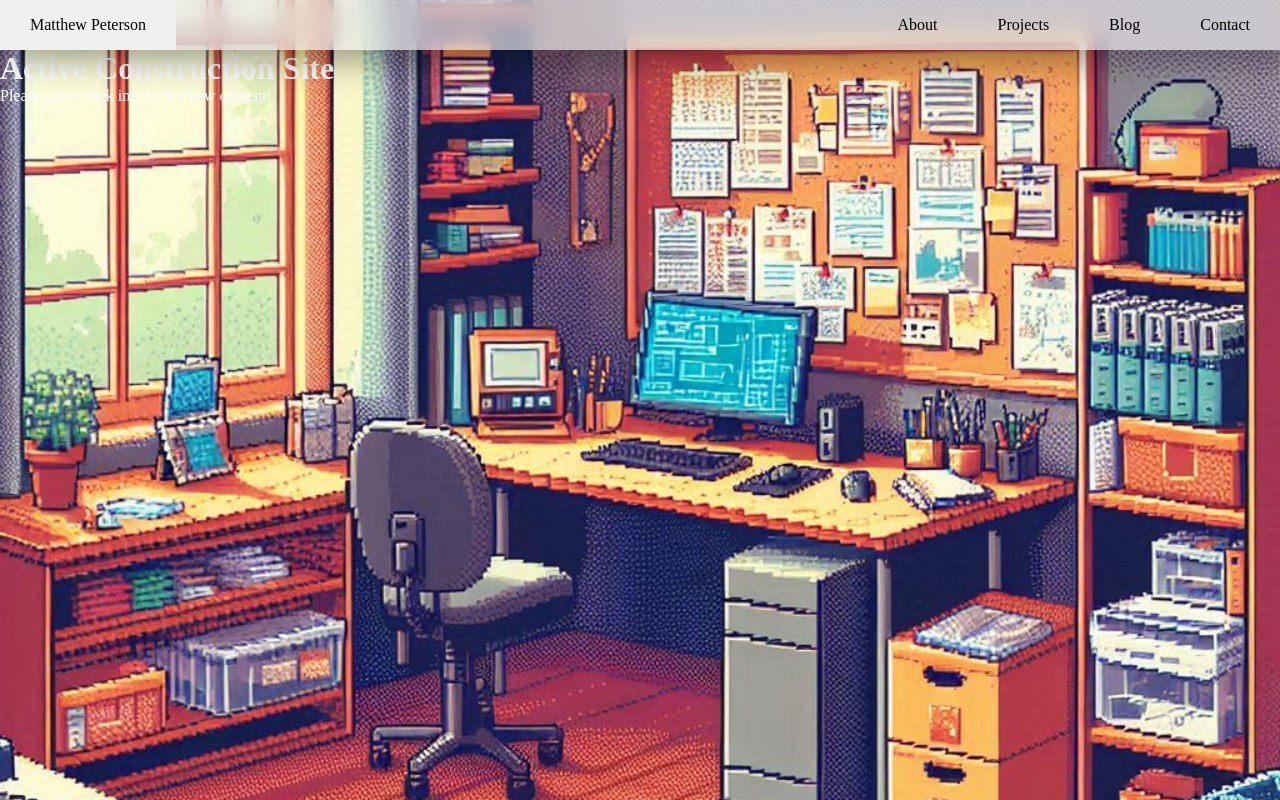
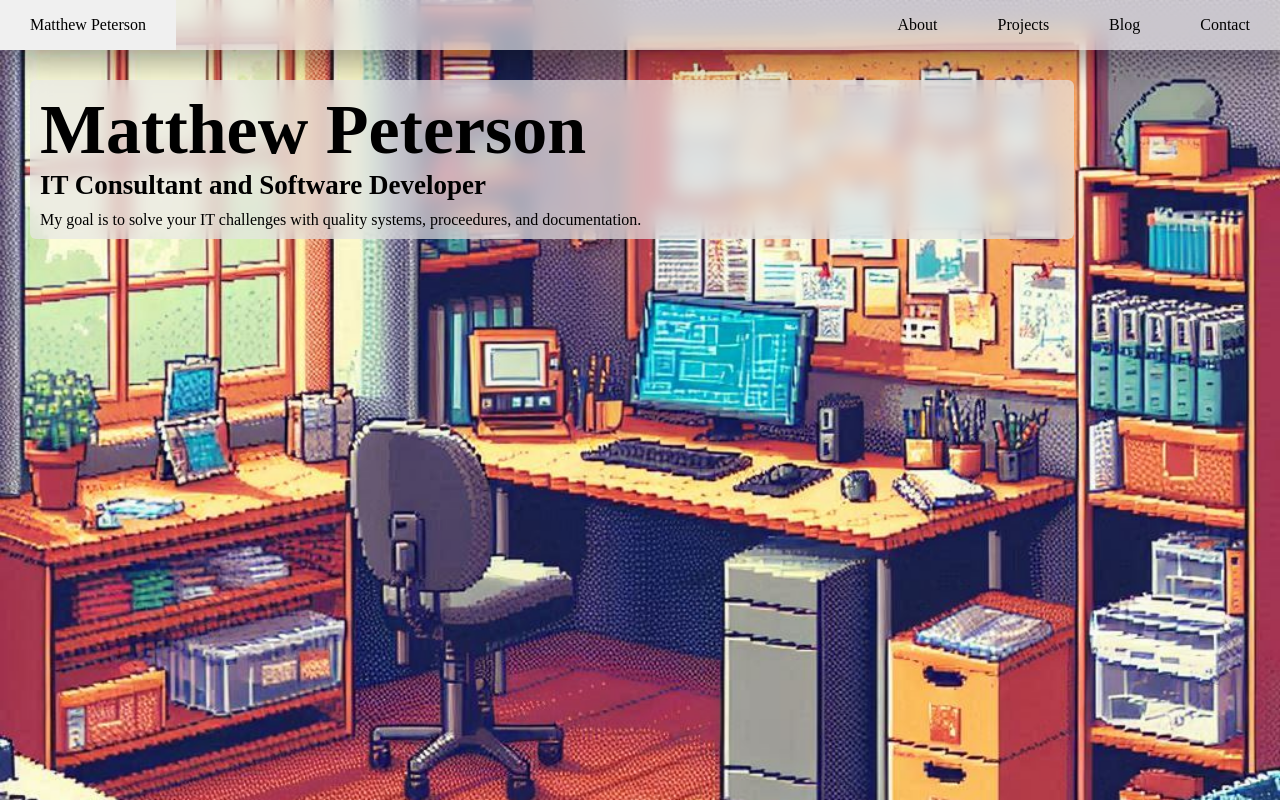
Before and after one commit to MattMPeterson/mattmpeterson.github.io, a plain HTML site: page index.html in a window 1280 px wide. Drawn offline with Linux system fonts and the light colour scheme.

Commit message:
Working on hero section

```diff
--- a/index.html
+++ b/index.html
@@ -3,7 +3,7 @@
     <head>
         <meta charset="UTF-8">
         <meta http-equiv="X-UA-Compatible" content="IE=edge">
-        <meta name="viewpoert" content="width=device-width, initial-scale-1.0">
+        <meta name="viewport" content="width=device-width, initial-scale-1.0">
         <title>Matthew Peterson Portfolio</title>
         <link rel="stylesheet" href="style.css">
     </head>
@@ -25,8 +25,12 @@
                 <li onclick=showSidebar() class="menu-button"><a href="#"><svg xmlns="http://www.w3.org/2000/svg" height="24px" viewBox="0 -960 960 960" width="24px" fill="#000000"><path d="M120-240v-80h720v80H120Zm0-200v-80h720v80H120Zm0-200v-80h720v80H120Z"/></svg></a></li>
             </ul>
         </nav>
-        <h1>Active Construction Site</h1>
-        <p>Please come back in a bit for new content!</p>
+
+        <div class="container">
+            <h1>Matthew Peterson</h1>
+            <h2>IT Consultant and Software Developer</h2>
+            <p>My goal is to solve your IT challenges with quality systems, proceedures, and documentation.</p>
+        </div>
 
         <script>
             function showSidebar()
--- a/style.css
+++ b/style.css
@@ -10,7 +10,7 @@ body {
     background-repeat: no-repeat;
     background-position: center;
     font-family: 'Sego UI, Tahoma, Geneva, Verdana, sans-serif';
-    color: rgb(255, 255, 255);
+    color: black;
 }
 
 nav {
@@ -94,3 +94,27 @@ nav li:first-child {
         width: 400px;
     }
 }
+
+.container {
+    background-color: #e6e6e6ae;
+    backdrop-filter: blur(10px);
+    height: 100%;
+    max-height: 800px;
+    max-width: 80%;
+    margin-top: 30px;
+    margin-left: 30px;
+    border-radius: 6px;
+    padding: 10px;
+}
+
+.container h1{
+    font-size: 70px;
+}
+
+.container h2 {
+    font-size: 27px;
+}
+
+.container p {
+    margin-top: 10px;
+}
```
